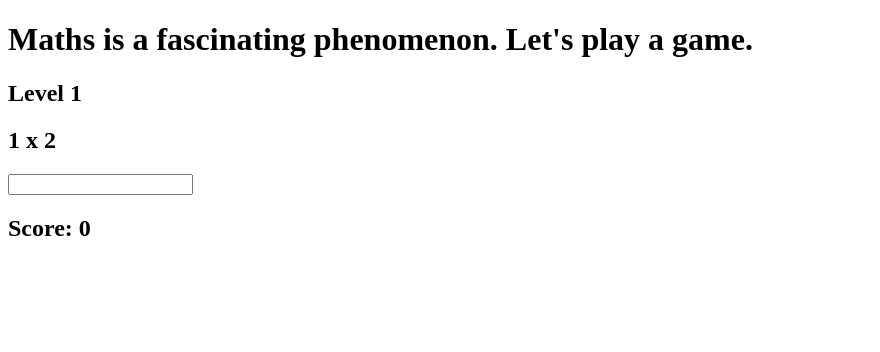
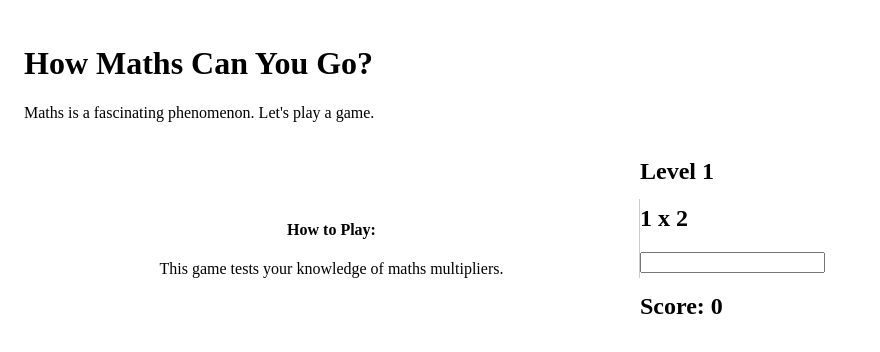
Before and after one commit to acekyd/hfcym, a plain HTML site: page index.html in a window 1280 px wide. Shown: the whole page, without its empty margins (0-880 px from the left). Drawn offline with nearby package versions, Linux system fonts and the light colour scheme.

Commit message:
Trying out CSS grid

```diff
--- /dev/null
+++ b/index.css
@@ -0,0 +1,18 @@
+body {
+    padding: 1rem;
+}
+
+.cards {
+    margin: 0 auto;
+    display: grid;
+    align-items: center;
+    grid-template-columns: repeat(auto-fit, minmax(240px, 1fr));
+
+}
+.how-to {
+    text-align: center;
+}
+
+.card:first-child {
+    border-right: 1px solid #ccc;
+}
--- a/index.html
+++ b/index.html
@@ -5,20 +5,35 @@
     <meta name="viewport" content="width=device-width, initial-scale=1.0">
     <title>How far can you maths?</title>
     <script src="https://cdn.jsdelivr.net/npm/vue"></script>
+    <link rel="stylesheet" href="index.css">
 </head>
 <body>
-    <h1>Maths is a fascinating phenomenon. Let's play a game.</h1>
-    <div id="app">
-        <div>
-            <h2>Level {{ level }}</h2>
-            <h2>{{prev}} x {{multiplier}}</h2>
-            <input v-on:keyup.enter="submit" v-model.number="answer" type="number" />
-            <p>{{ status }}</p>
+    <header>
+        <h1>
+            How Maths Can You Go?
+        </h1>
+        <p>
+            Maths is a fascinating phenomenon. Let's play a game.
+        </p>
+    </header>
+    <section id="app">
+        <section class="cards">
+            <article class="card how-to">
+                <h1>How to Play:</h1>
+                This game tests your knowledge of maths multipliers.
+            </article>
+            <section class="card">
+                <h2>Level {{ level }}</h2>
+                <h2>{{prev}} x {{multiplier}}</h2>
+                <input v-on:keyup.enter="submit" v-model.number="answer" type="number" />
+                <p>{{ status }}</p>
 
-            <h2>Score: {{ score }}</h2>
+                <h2>Score: {{ score }}</h2>
+            </section>
 
-        </div>
-    </div>
+
+        </section>
+    </section>
 </body>
 
 <script>
@@ -50,7 +65,7 @@
                 }
             },
             gameOver: function () {
-                status = "Game over!";
+                this.status = "Game over!";
             },
             tryAgain: function () {
                  Object.assign(this.$data, this.$options.data.call(this));
```
